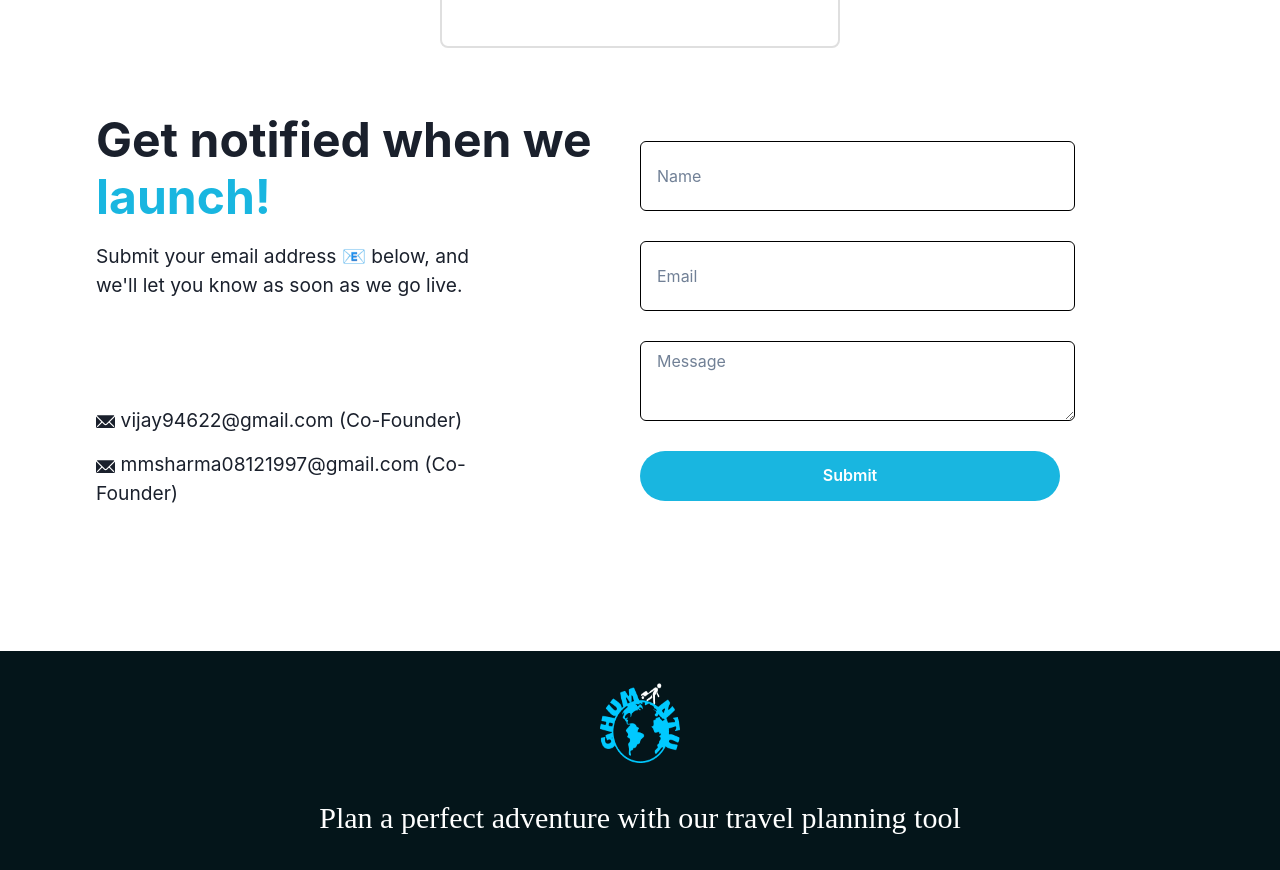
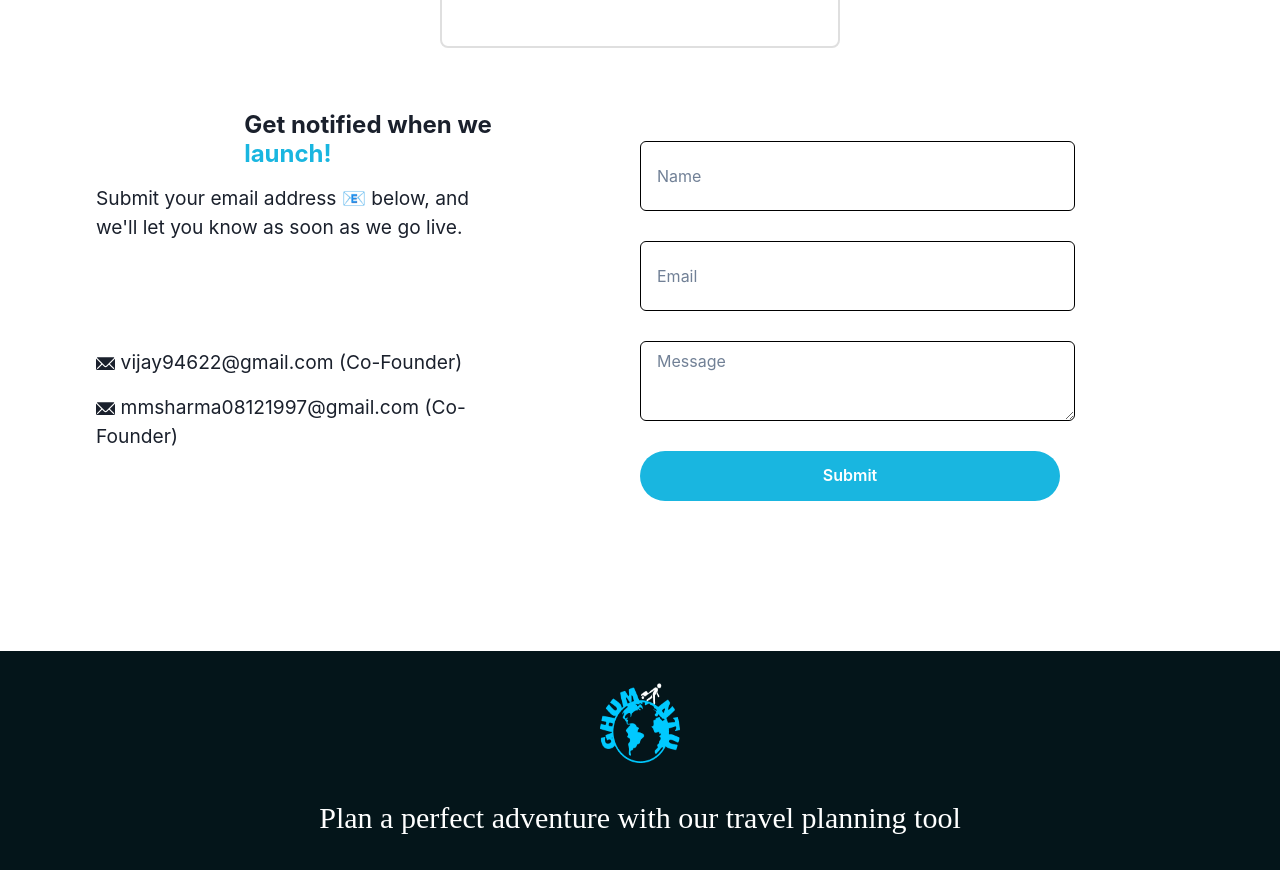
Before and after one commit to Rohan7690/ghumantu-landing, a Next.js app: page / in a window 1280 px wide. Shown: the part 10725-11595 px from the top of the page. Built offline with nearby package versions, Linux system fonts and the light colour scheme.

Commit message:
fixed contact us section

```diff
--- a/src/components/pages/landing/ContactForm.js
+++ b/src/components/pages/landing/ContactForm.js
@@ -22,10 +22,13 @@ const ContactForm = () => {
       mx={'auto'}
       my="10"
     >
-      <Flex flexDir={{ sm: 'column', md: 'row', lg: 'row' }}>
+      <Flex flexDir={['column', 'column', 'row']}>
         <Box width={{ sm: '100%', lg: '50%' }} >
           <VStack spacing={4} align="start">
-            <Heading as="h2" fontSize={{ sm: '2rem', md: '3rem' }} >
+            <Heading as="h2"
+              mx='auto'
+              textAlign={['center', 'center', 'left']}
+              fontSize={'24px'} >
               Get notified when we{' '}<br />
               <Text as="span" color={"#19b6e0"}>
                 launch!
```
